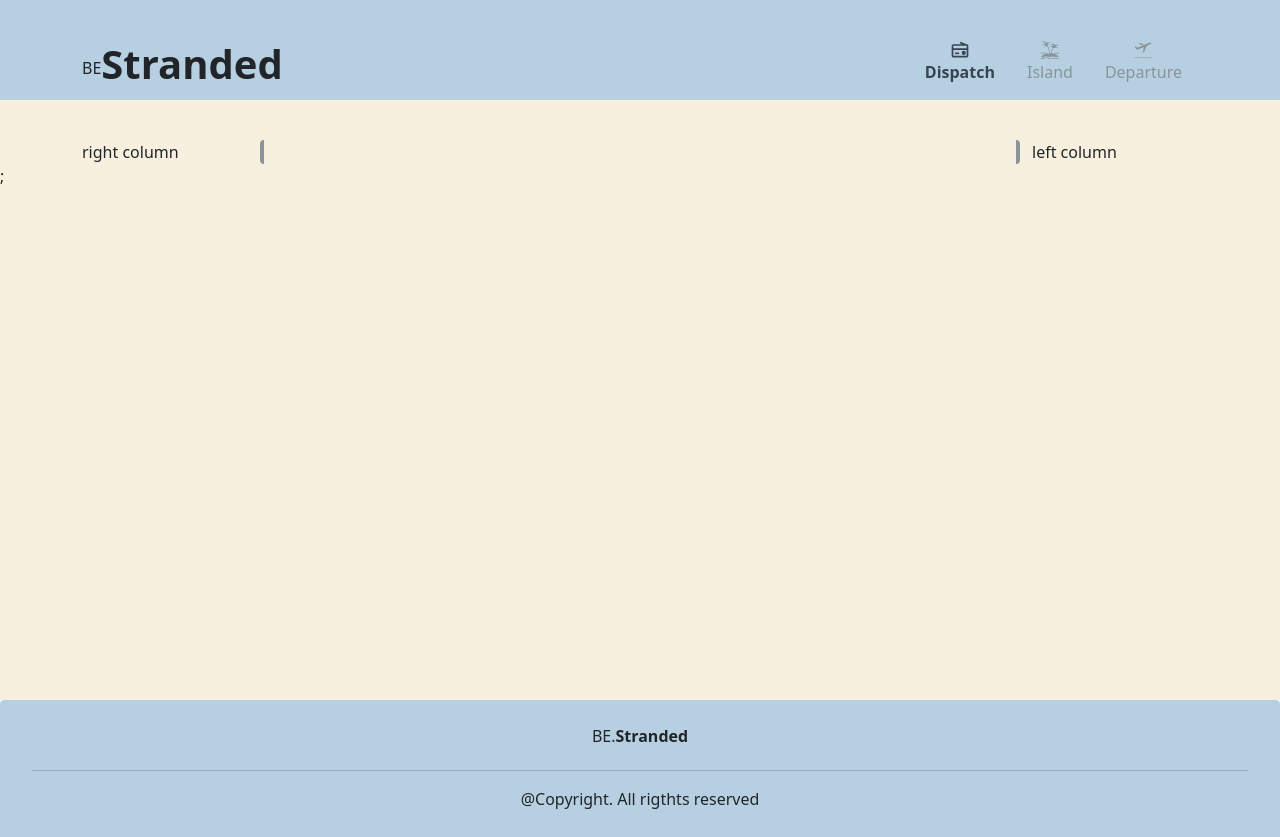
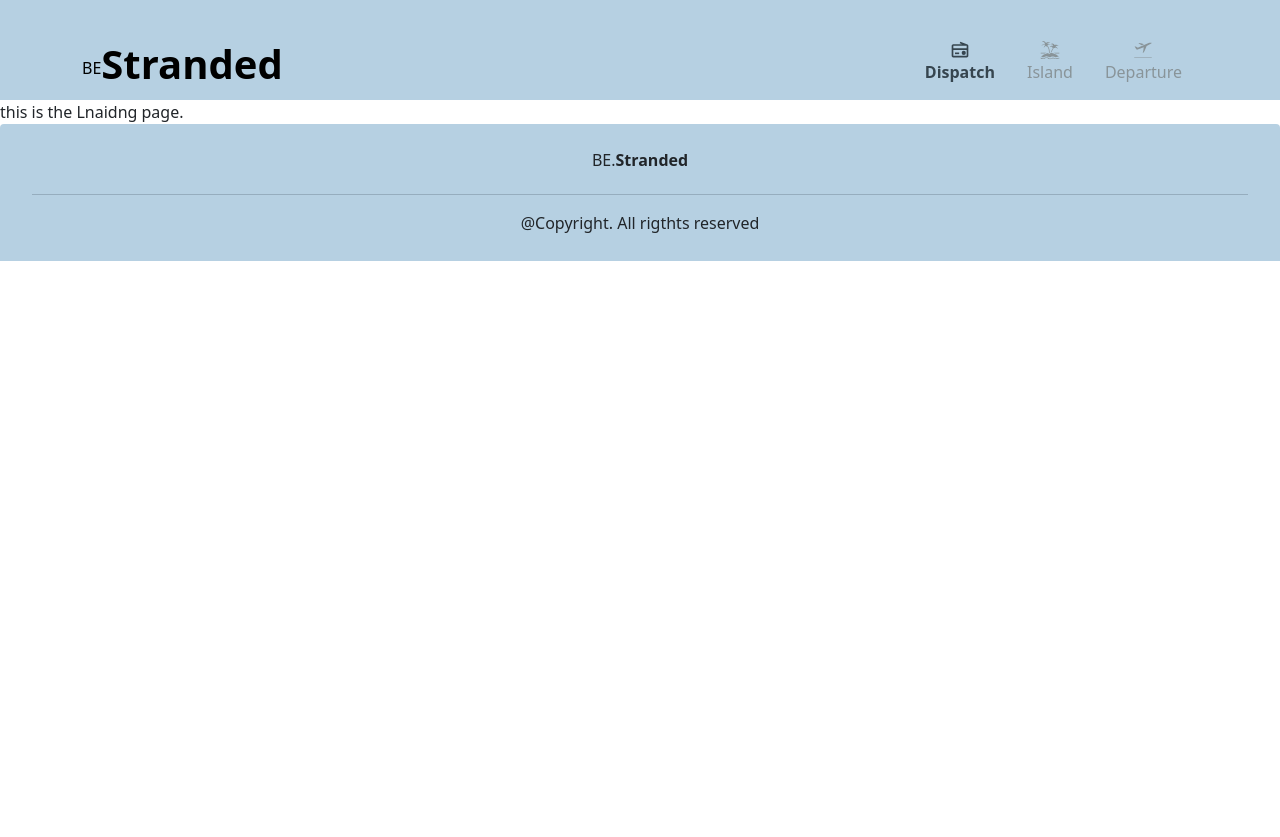
Before and after one commit to Mostafa-Eltazy/Stranded, a React (Create React App) app in the folder application/: page / in a window 1280 px wide. After the commit the page ends 800 px from the top, so only its background shows below. Built offline with nearby package versions, Linux system fonts and the light colour scheme; no server answers; the HTML template or start-up script is replaced by a standard one.

Commit message:
Page Routing

```diff
--- a/application/package.json
+++ b/application/package.json
@@ -17,6 +17,7 @@
     "react": "^17.0.2",
     "react-dom": "^17.0.2",
     "react-icons": "^4.3.1",
+    "react-router-dom": "^6.2.1",
     "react-scripts": "5.0.0",
     "web-vitals": "^2.1.2"
   },
--- a/application/src/App.js
+++ b/application/src/App.js
@@ -1,11 +1,24 @@
-import '../src/style/App.scss';
-import HomePage from './pages/HomePage/HomePage';
+import "../src/style/App.scss";
+import { BrowserRouter as Router, Routes, Route } from "react-router-dom";
+import HomePage from "./pages/HomePage";
+import LandingPage from "./pages/LandingPage";
+import Accountpage from "./pages/Accountpage";
+import SinglePost from "./pages/SinglePost";
+import SettingsPage from "./pages/SettingsPage";
 
 function App() {
   return (
-    <div className="App">
-      <HomePage/>
-    </div>
+    <Router>
+      <div className="App">
+        <Routes>
+          <Route path="/" element={<LandingPage />} exact />
+          <Route path="/dispatch" element={<HomePage />} />
+          <Route path="/island" element={<Accountpage />} />
+          <Route path="/entry" element={<SinglePost />} />
+          <Route path="/settings" element={<SettingsPage />} />
+        </Routes>
+      </div>
+    </Router>
   );
 }
 
--- a/application/src/components/homeComponents/Homelayout.jsx
+++ b/application/src/components/homeComponents/Homelayout.jsx
@@ -6,11 +6,11 @@ const HomeLayout = ({ home_page_data }) => {
     <>
       <div className="container">
         <div className="row mt-4">
-          <div className="col-md-2 flow mt-4 mt-md-0">right column</div>
-          <div className="col-md-8 flow d-flex flex-column align-items-center main-column">
+
+          <div className="col-md-9 flow d-flex flex-column align-items-center main-column">
             <Posts posts_list={home_page_data?.posts}/>
           </div>
-          <div className="col-md-2 flow mt-4 mt-md-0">left column</div>
+          <div className="col-md-3 flow mt-4 mt-md-0">left column</div>
         </div>
       </div>
     </>
--- a/application/src/components/shared/Header.jsx
+++ b/application/src/components/shared/Header.jsx
@@ -1,8 +1,8 @@
 import React, { useState } from "react";
-import {BiRadio} from "react-icons/bi"
-import {GiIsland} from "react-icons/gi"
-import {GiAirplaneDeparture} from "react-icons/gi"
-
+import { BiRadio } from "react-icons/bi";
+import { GiIsland } from "react-icons/gi";
+import { GiAirplaneDeparture } from "react-icons/gi";
+import { Link } from "react-router-dom";
 
 const Header = () => {
   const [active, setActive] = useState("dispatch");
@@ -13,12 +13,14 @@ const Header = () => {
   return (
     <header className="header px-3 py-3">
       <div className="container d-flex justify-content-between mt-4">
+          <Link to="/dispatch" onClick={() => setToActive("dispatch")} style={{textDecoration: 'none', color:'#000'}}>
         <div className="d-flex align-items-center">
             BE
             <h1>
               <strong>Stranded</strong>
             </h1>
         </div>
+          </Link>
         <div>
           <nav className="d-flex align-items-center">
             <label htmlFor="collpase-btn-check" className="collpase-btn">
@@ -27,34 +29,34 @@ const Header = () => {
             <input type="checkbox" id="collpase-btn-check" />
             <ul className="mb-1">
               <li>
-                <a
+                <Link
+                  to="/dispatch"
                   className={active === "dispatch" ? "active" : ""}
-                  href="#"
                   onClick={() => setToActive("dispatch")}
                 >
-                  <BiRadio style={{fontSize:"20px"}}/>
+                  <BiRadio style={{ fontSize: "20px" }} />
                   <span>Dispatch</span>
-                </a>
+                </Link>
               </li>
               <li>
-                <a
-                  className={active === "home" ? "active" : ""}
-                  href="#"
-                  onClick={() => setToActive("home")}
+                <Link
+                  to="/island"
+                  className={active === "island" ? "active" : ""}
+                  onClick={() => setToActive("island")}
                 >
-                  <GiIsland style={{fontSize:"20px"}}/>
+                  <GiIsland style={{ fontSize: "20px" }} />
                   <span>Island</span>
-                </a>
+                </Link>
               </li>
               <li>
-                <a
+                <Link
+                  to=""
                   className={active === "departure" ? "active" : ""}
-                  href="#"
                   onClick={() => setToActive("departure")}
                 >
-                  <GiAirplaneDeparture style={{fontSize:"20px"}} />
+                  <GiAirplaneDeparture style={{ fontSize: "20px" }} />
                   <span>Departure</span>
-                </a>
+                </Link>
               </li>
             </ul>
           </nav>
--- /dev/null
+++ b/application/src/pages/Accountpage.js
@@ -0,0 +1,15 @@
+import React from 'react'
+import Header from "../components/shared/Header";
+import Footer from "../components/shared/Footer";
+
+const Accountpage = () => {
+    return (
+        <div>
+            <Header/>
+            this the account page.
+            <Footer/>
+        </div>
+    )
+}
+
+export default Accountpage
--- /dev/null
+++ b/application/src/pages/LandingPage.js
@@ -0,0 +1,16 @@
+import React from 'react'
+
+import Header from "../components/shared/Header";
+import Footer from "../components/shared/Footer";
+
+const LandingPage = () => {
+    return (
+        <div>
+            <Header/>
+            this is the Lnaidng page.
+            <Footer/>
+        </div>
+    )
+}
+
+export default LandingPage
--- /dev/null
+++ b/application/src/pages/SettingsPage.js
@@ -0,0 +1,16 @@
+import React from 'react'
+
+import Header from "../components/shared/Header";
+import Footer from "../components/shared/Footer";
+
+const SettingsPage = ()=> {
+    return (
+        <div>
+            <Header/>
+            this is the settings settings page
+            <Footer/>
+        </div>
+    )
+}
+
+export default SettingsPage
--- /dev/null
+++ b/application/src/pages/SinglePost.js
@@ -0,0 +1,16 @@
+import React from 'react'
+
+import Header from "../components/shared/Header";
+import Footer from "../components/shared/Footer";
+
+const  SinglePost = () => {
+    return (
+        <div>
+            <Header/>
+            single post page.
+            <Footer/>
+        </div>
+    )
+}
+
+export default SinglePost
--- a/application/src/style/homeLayoutStyle.scss
+++ b/application/src/style/homeLayoutStyle.scss
@@ -1,5 +1,5 @@
 .main-column {
-  border-left: 4px solid $main-theme-hover-color;
+  // border-left: 4px solid $main-theme-hover-color;
   border-right: 4px solid $main-theme-hover-color;
   border-radius: 0.25rem;
 }
```
Also changed, not shown: application/src/pages/HomePage.js (renamed from application/src/pages/HomePage/HomePage.js, +4 -4 lines), 1 other file (tests, documents, lock files or other folders). Lines whose indentation alone changed are shown as unchanged.
